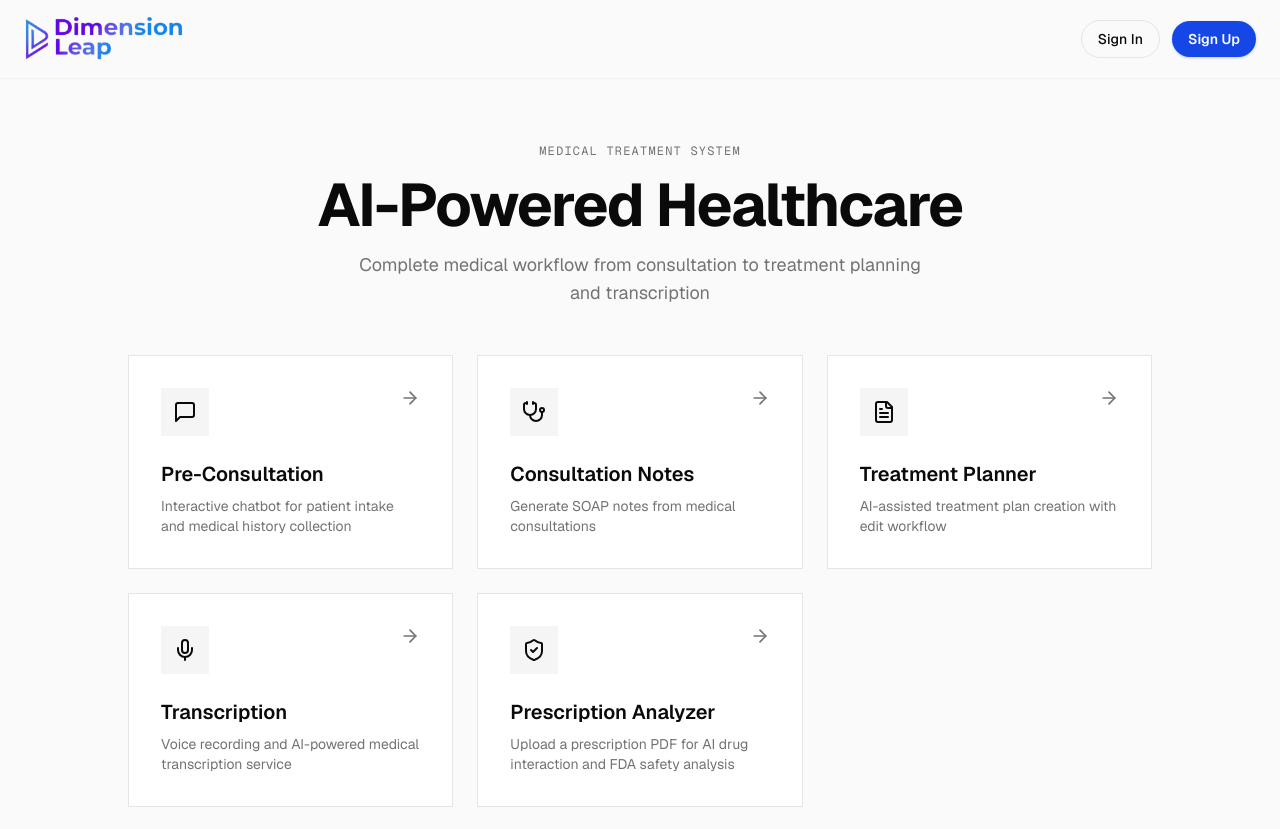
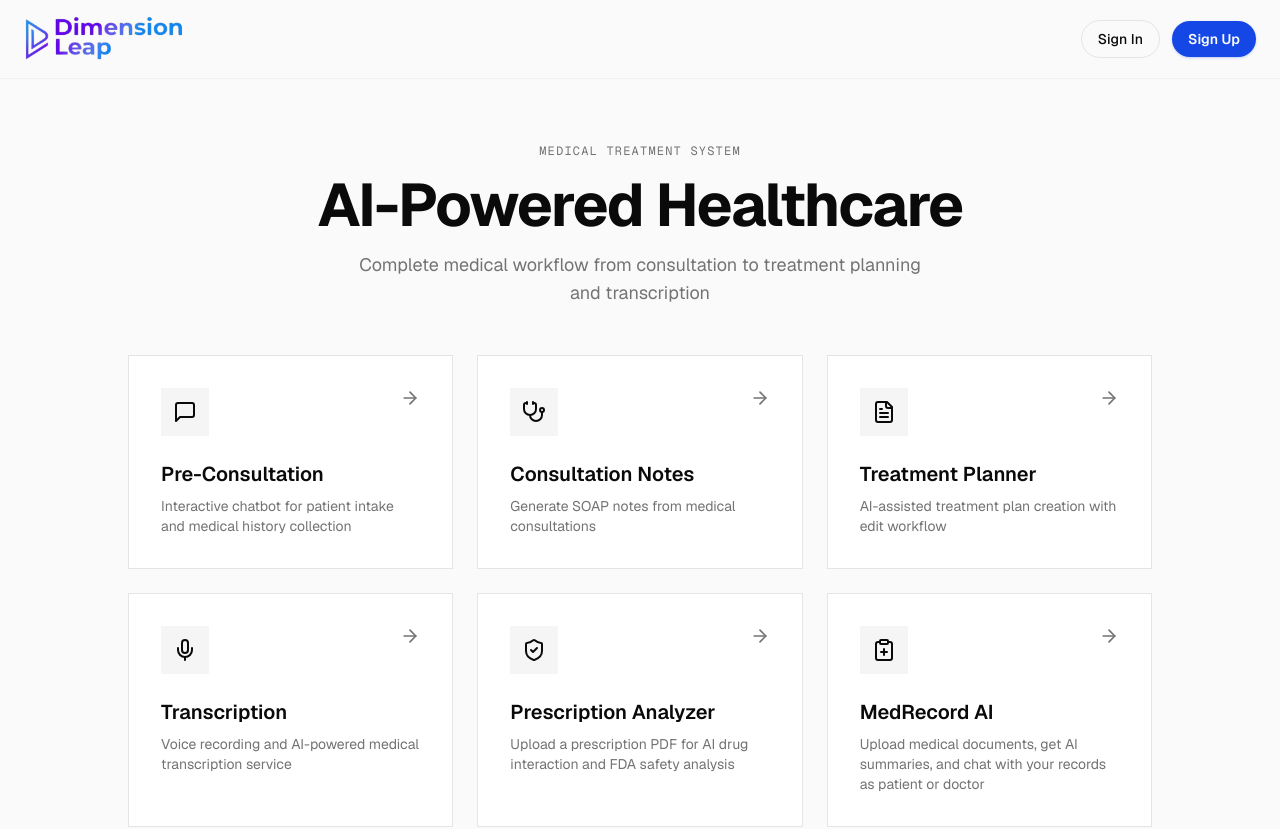
Before and after one commit to dbpyja-blip/agent-prototype-saas-frontend, a Next.js app: page /dashboard in a window 1280 px wide. Shown: the top 829 px of the page. Built offline with nearby package versions, Linux system fonts and the light colour scheme; no server answers.

Commit message:
Update page.tsx

```diff
--- a/app/dashboard/page.tsx
+++ b/app/dashboard/page.tsx
@@ -1,5 +1,5 @@
 import Link from "next/link";
-import { Mic, MessageSquare, FileText, ArrowRight, Stethoscope, ShieldCheck } from "lucide-react";
+import { Mic, MessageSquare, FileText, ArrowRight, Stethoscope, ShieldCheck, ClipboardPlus } from "lucide-react";
 
 export default function DashboardPage() {
     return (
@@ -111,6 +111,24 @@ export default function DashboardPage() {
                             </p>
                         </div>
                     </Link>
+
+                    {/* EMR */}
+                    <Link href="/emr" className="group">
+                        <div className="h-full border border-border bg-card p-8 transition-colors hover:bg-card/80 hover:border-muted-foreground/30">
+                            <div className="flex items-start justify-between mb-6">
+                                <div className="p-3 bg-secondary">
+                                    <ClipboardPlus className="h-6 w-6 text-foreground" />
+                                </div>
+                                <ArrowRight className="h-5 w-5 text-muted-foreground group-hover:text-foreground transition-colors" />
+                            </div>
+                            <h3 className="text-xl font-semibold mb-2 text-foreground">
+                                MedRecord AI
+                            </h3>
+                            <p className="text-muted-foreground text-sm">
+                                Upload medical documents, get AI summaries, and chat with your records as patient or doctor
+                            </p>
+                        </div>
+                    </Link>
                 </div>
 
                 {/* Footer */}
```
